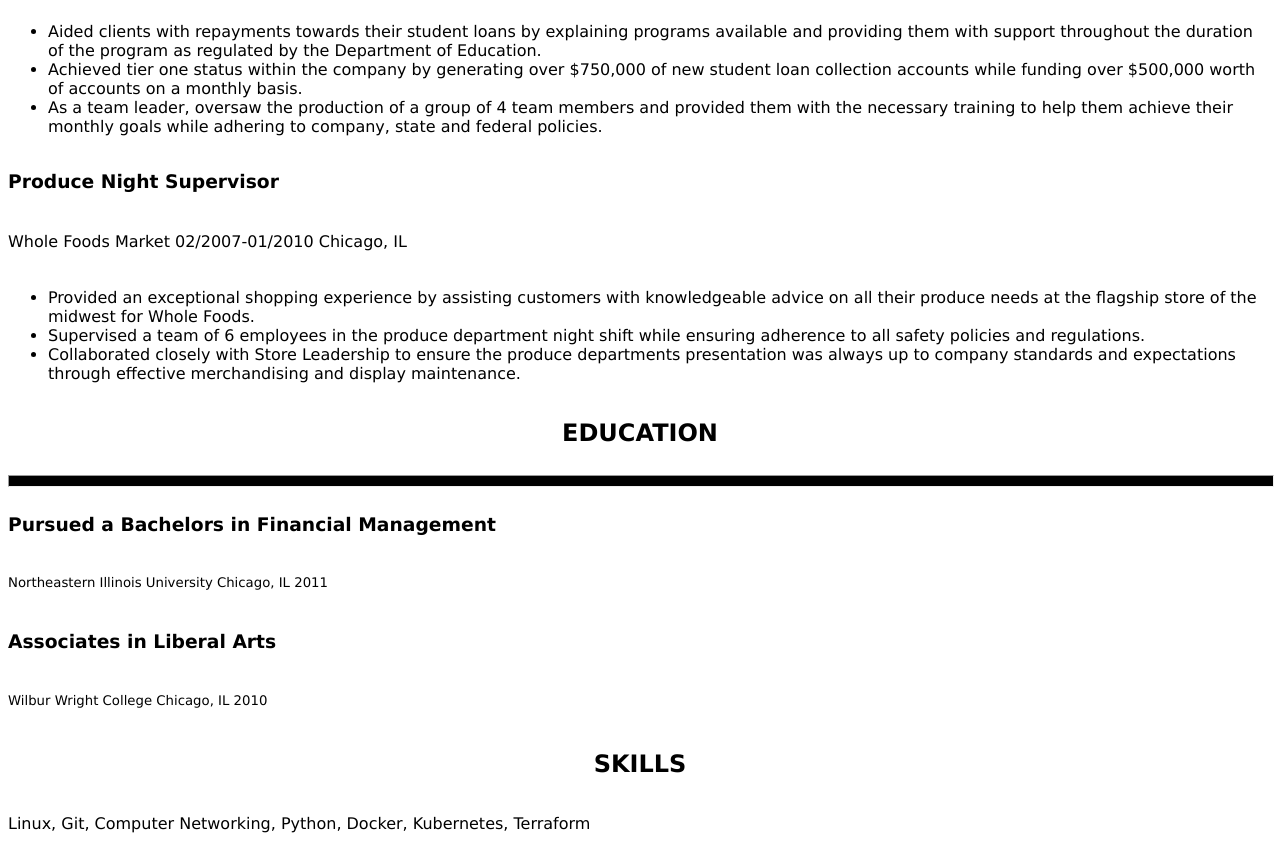
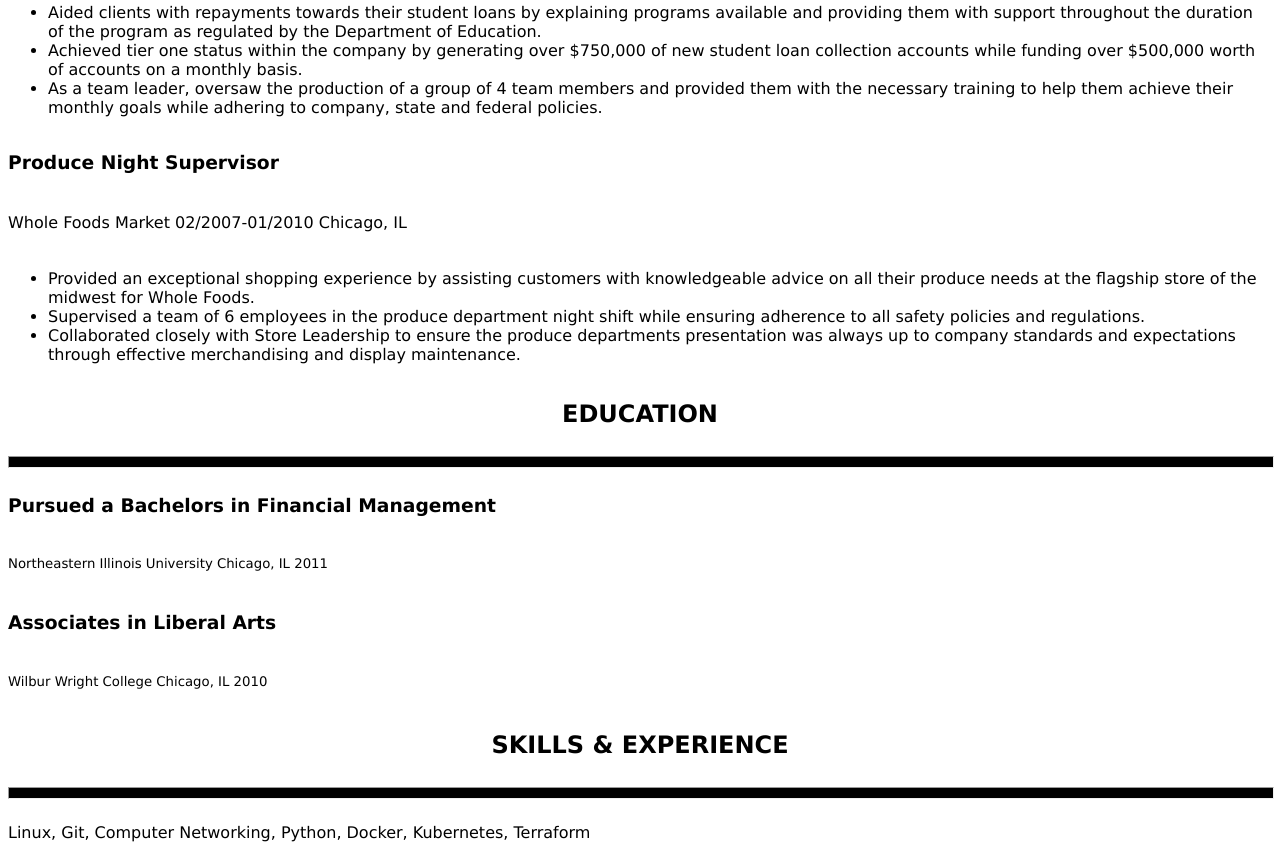
Before and after one commit to rguezz44/resume-challenge-aws, a plain HTML site: page website/index.html in a window 1280 px wide. Shown: the part 1837-2703 px from the top of the page. Drawn offline with Linux system fonts and the light colour scheme; no server answers.

Commit message:
added skills changed projects

```diff
--- a/website/index.html
+++ b/website/index.html
@@ -50,7 +50,7 @@
 <hr>
 <ul>
     <li><a href="https://github.com/rguezz44/resume-challenge-aws.git">Cloud Resume Challenge for AWS</a></li>
-    <li><a href="https://app.tango.us/app/workflow/17a6ee3d-0cb7-47f4-821d-48df32b75cd6">Configuring Amazon EventBridge and Creating Rules for Event Processing and API Destination</a></li>
+
 </ul>
 
 
@@ -105,7 +105,8 @@
 <h5>Wilbur Wright College   Chicago, IL   2010</h5>
 
 
-<h2 class="heading">SKILLS</h2>
+<h2 class="heading">SKILLS & EXPERIENCE</h2>
+<hr>
 <p>Linux, Git, Computer Networking, Python, Docker, Kubernetes, Terraform</p>
 
 
```
